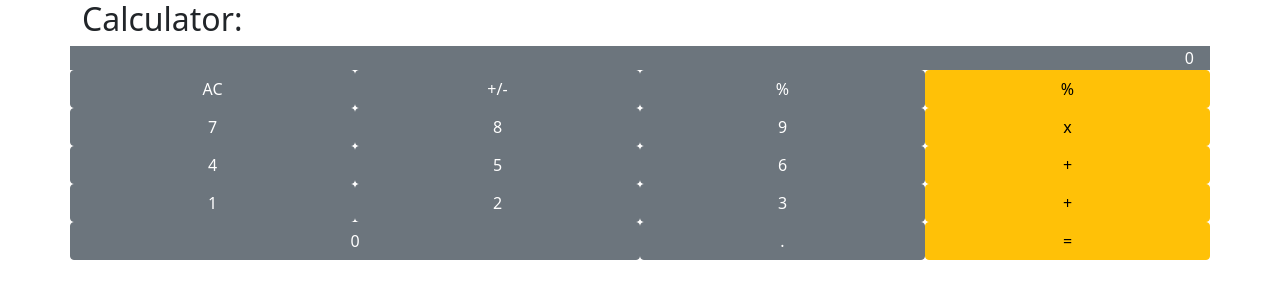
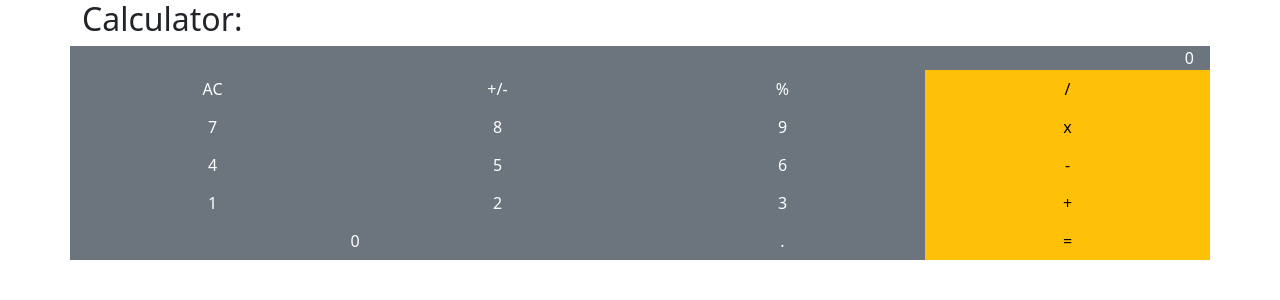
Before and after one commit to EroAuditore/math-react, a React (Create React App) app: page / in a window 1280 px wide. Shown: the top 300 px of the page. Built offline with nearby package versions, Linux system fonts and the light colour scheme.

Commit message:
Calcule functoin added

```diff
--- a/package.json
+++ b/package.json
@@ -6,7 +6,9 @@
     "@testing-library/jest-dom": "^5.11.4",
     "@testing-library/react": "^11.1.0",
     "@testing-library/user-event": "^12.1.10",
+    "big.js": "^6.1.1",
     "bootstrap": "^5.0.2",
+    "prop-types": "^15.7.2",
     "react": "^17.0.2",
     "react-bootstrap": "^2.0.0-beta.4",
     "react-dom": "^17.0.2",
--- a/src/App.js
+++ b/src/App.js
@@ -1,17 +1,57 @@
 import React, { Component } from 'react';
 import { Container } from 'react-bootstrap';
 import Calculator from './components/Calculator';
+import calculate from './Logic/calculate';
 
 class App extends Component {
   constructor(props) {
     super(props);
-    this.state = {};
+    this.state = {
+      total: null,
+      next: '',
+      result: '0',
+      operation: null,
+    };
   }
 
+  resultDisplay = (result) => {
+    if (result.next) {
+      return result.next;
+    }
+    if (result.total !== null) {
+      return result.total;
+    }
+    return '0';
+  };
+
+  handleClick = (btnName) => {
+    const { next, total, operation } = this.state;
+
+    const obj = {
+      total,
+      next,
+      operation,
+    };
+    const result = calculate(obj, btnName);
+    this.setState({
+      result: this.resultDisplay(result),
+      next: result.next,
+      total: result.total,
+      operation: result.operation,
+    });
+    console.log(result);
+  };
+
   render() {
+    const { total, next, result } = this.state;
     return (
       <Container>
-        <Calculator />
+        <Calculator
+          handleClick={(btnName) => this.handleClick(btnName)}
+          total={total}
+          next={next}
+          result={result}
+        />
       </Container>
     );
   }
--- /dev/null
+++ b/src/Logic/calculate.js
@@ -0,0 +1,124 @@
+import operate from './operate';
+
+function isNumber(item) {
+  return !!item.match(/[0-9]+/);
+}
+
+/**
+ * Given a button name and a calculator data object, return an updated
+ * calculator data object.
+ *
+ * Calculator data object contains:
+ *   total:s      the running total
+ *   next:String       the next number to be operated on with the total
+ *   operation:String  +, -, etc.
+ */
+export default function calculate(obj, buttonName) {
+  if (buttonName === 'AC') {
+    return {
+      total: null,
+      next: null,
+      operation: null,
+    };
+  }
+
+  if (isNumber(buttonName)) {
+    if (buttonName === '0' && obj.next === '0') {
+      return {};
+    }
+    // If there is an operation, update next
+    if (obj.operation) {
+      console.log('operation 31');
+      if (obj.next) {
+        return { next: obj.next + buttonName };
+      }
+      return { next: buttonName, total: obj.total, operation: obj.operation };
+    }
+    // If there is no operation, update next and clear the value
+    if (obj.next) {
+      return {
+        next: obj.next + buttonName,
+        total: null,
+      };
+    }
+    return {
+      next: buttonName,
+      total: null,
+    };
+  }
+
+  if (buttonName === '.') {
+    if (obj.next) {
+      if (obj.next.includes('.')) {
+        return {};
+      }
+      return { next: `${obj.next}.` };
+    }
+    if (obj.operation) {
+      return { next: '0.' };
+    }
+    if (obj.total) {
+      if (obj.total.includes('.')) {
+        return {};
+      }
+      return { total: `${obj.total}.` };
+    }
+    return { total: '0.' };
+  }
+
+  if (buttonName === '=') {
+    console.log('L 72', obj);
+    if (obj.next && obj.operation) {
+      return {
+        total: operate(obj.total, obj.next, obj.operation),
+        next: null,
+        operation: null,
+      };
+    }
+    // '=' with no operation, nothing to do
+    return {};
+  }
+
+  if (buttonName === '+/-') {
+    if (obj.next) {
+      return { next: (-1 * parseFloat(obj.next)).toString() };
+    }
+    if (obj.total) {
+      return { total: (-1 * parseFloat(obj.total)).toString() };
+    }
+    return {};
+  }
+
+  // Button must be an operation
+
+  // When the user presses an operation button without having entered
+  // a number first, do nothing.
+  if (!obj.next && !obj.total) {
+    return {};
+  }
+
+  // User pressed an operation button and there is an existing operation
+  if (obj.operation) {
+    console.log('total 101');
+    return {
+      total: operate(obj.total, obj.next, obj.operation),
+      next: null,
+      operation: buttonName,
+    };
+  }
+
+  // no operation yet, but the user typed one
+
+  // The user hasn't typed a number yet, just save the operation
+  if (!obj.next) {
+    console.log('total 114');
+    return { operation: buttonName, total: obj.total, next: obj.next };
+  }
+
+  // save the operation and shift 'next' into 'total'
+  return {
+    total: obj.next,
+    next: null,
+    operation: buttonName,
+  };
+}
--- /dev/null
+++ b/src/Logic/operate.js
@@ -0,0 +1,22 @@
+import Big from 'big.js';
+
+export default function operate(numberOne, numberTwo, operation) {
+  const one = Big(numberOne);
+  const two = Big(numberTwo);
+  if (operation === '+') {
+    return one.plus(two).toString();
+  }
+  if (operation === '-') {
+    return one.minus(two).toString();
+  }
+  if (operation === 'x') {
+    return one.times(two).toString();
+  }
+  if (operation === '÷') {
+    return one.div(two).toString();
+  }
+  if (operation === '%') {
+    return one.mod(two).toString();
+  }
+  throw Error(`Unknown operation '${operation}'`);
+}
--- a/src/components/Calculator.js
+++ b/src/components/Calculator.js
@@ -1,4 +1,5 @@
 import React, { Component } from 'react';
+import PropTypes from 'prop-types';
 import { Col, Row, Button } from 'react-bootstrap';
 
 class Calculator extends Component {
@@ -8,116 +9,196 @@ class Calculator extends Component {
   }
 
   render() {
+    const { handleClick, result } = this.props;
+
     return (
       <>
         <h2>Calculator:</h2>
         <Row>
           <Col xs={12} className="p-0">
-            <div className="bg-secondary text-end text-white pe-3"> 0</div>
+            <div className="bg-secondary text-end text-white pe-3">
+              {result}
+            </div>
           </Col>
         </Row>
         <Row>
           <Col xs={3} className="p-0">
-            <Button variant="secondary" className="w-100">
+            <Button
+              variant="secondary"
+              className="w-100"
+              onClick={() => handleClick('AC')}
+            >
               AC
             </Button>
           </Col>
           <Col xs={3} className="p-0">
-            <Button variant="secondary" className="w-100">
+            <Button
+              variant="secondary"
+              className="w-100"
+              onClick={() => handleClick('+/-')}
+            >
               +/-
             </Button>
           </Col>
           <Col xs={3} className="p-0">
-            <Button variant="secondary" className="w-100">
+            <Button
+              variant="secondary"
+              className="w-100"
+              onClick={() => handleClick('%')}
+            >
               %
             </Button>
           </Col>
           <Col xs={3} className="p-0">
-            <Button variant="warning" className="w-100">
-              %
+            <Button
+              variant="warning"
+              className="w-100"
+              onClick={() => handleClick('/')}
+            >
+              /
             </Button>
           </Col>
         </Row>
         <Row>
           <Col xs={3} className="p-0">
-            <Button variant="secondary" className="w-100">
+            <Button
+              variant="secondary"
+              className="w-100"
+              onClick={() => handleClick('7')}
+            >
               7
             </Button>
           </Col>
           <Col xs={3} className="p-0">
-            <Button variant="secondary" className="w-100">
+            <Button
+              variant="secondary"
+              className="w-100"
+              onClick={() => handleClick('8')}
+            >
               8
             </Button>
           </Col>
           <Col xs={3} className="p-0">
-            <Button variant="secondary" className="w-100">
+            <Button
+              variant="secondary"
+              className="w-100"
+              onClick={() => handleClick('9')}
+            >
               9
             </Button>
           </Col>
           <Col xs={3} className="p-0">
-            <Button variant="warning" className="w-100">
+            <Button
+              variant="warning"
+              className="w-100"
+              onClick={() => handleClick('x')}
+            >
               x
             </Button>
           </Col>
         </Row>
         <Row>
           <Col xs={3} className="p-0">
-            <Button variant="secondary" className="w-100">
+            <Button
+              variant="secondary"
+              className="w-100"
+              onClick={() => handleClick('4')}
+            >
               4
             </Button>
           </Col>
           <Col xs={3} className="p-0">
-            <Button variant="secondary" className="w-100">
+            <Button
+              variant="secondary"
+              className="w-100"
+              onClick={() => handleClick('5')}
+            >
               5
             </Button>
           </Col>
           <Col xs={3} className="p-0">
-            <Button variant="secondary" className="w-100">
+            <Button
+              variant="secondary"
+              className="w-100"
+              onClick={() => handleClick('6')}
+            >
               6
             </Button>
           </Col>
           <Col xs={3} className="p-0">
-            <Button variant="warning" className="w-100">
-              +
+            <Button
+              variant="warning"
+              className="w-100"
+              onClick={() => handleClick('-')}
+            >
+              -
             </Button>
           </Col>
         </Row>
         <Row>
           <Col xs={3} className="p-0">
-            <Button variant="secondary" className="w-100">
+            <Button
+              variant="secondary"
+              className="w-100"
+              onClick={() => handleClick('1')}
+            >
               1
             </Button>
           </Col>
           <Col xs={3} className="p-0">
-            <Button variant="secondary" className="w-100">
+            <Button
+              variant="secondary"
+              className="w-100"
+              onClick={() => handleClick('2')}
+            >
               2
             </Button>
           </Col>
           <Col xs={3} className="p-0">
-            <Button variant="secondary" className="w-100">
+            <Button
+              variant="secondary"
+              className="w-100"
+              onClick={() => handleClick('3')}
+            >
               3
             </Button>
           </Col>
           <Col xs={3} className="p-0">
-            <Button variant="warning" className="w-100">
+            <Button
+              variant="warning"
+              className="w-100"
+              onClick={() => handleClick('+')}
+            >
               +
             </Button>
           </Col>
         </Row>
         <Row>
           <Col xs={6} className="p-0">
-            <Button variant="secondary" className="w-100">
+            <Button
+              variant="secondary"
+              className="w-100"
+              onClick={() => handleClick('0')}
+            >
               0
             </Button>
           </Col>
           <Col xs={3} className="p-0">
-            <Button variant="secondary" className="w-100">
+            <Button
+              variant="secondary"
+              className="w-100"
+              onClick={() => handleClick('.')}
+            >
               .
             </Button>
           </Col>
 
           <Col xs={3} className="p-0">
-            <Button variant="warning" className="w-100">
+            <Button
+              variant="warning"
+              className="w-100"
+              onClick={() => handleClick('=')}
+            >
               =
             </Button>
           </Col>
@@ -127,4 +208,10 @@ class Calculator extends Component {
   }
 }
 
+Calculator.propTypes = {
+  handleClick: PropTypes.func.isRequired,
+  total: PropTypes.string,
+  next: PropTypes.string,
+};
+
 export default Calculator;
--- a/src/index.css
+++ b/src/index.css
@@ -1,3 +1,7 @@
+* {
+  border-radius: 0 !important;
+}
+
 body {
   box-sizing: border-box;
 }
```
Also changed, not shown: .babelrc, .eslintrc.json, src/components/tes.js (added), 1 other file (tests, documents, lock files or other folders).
